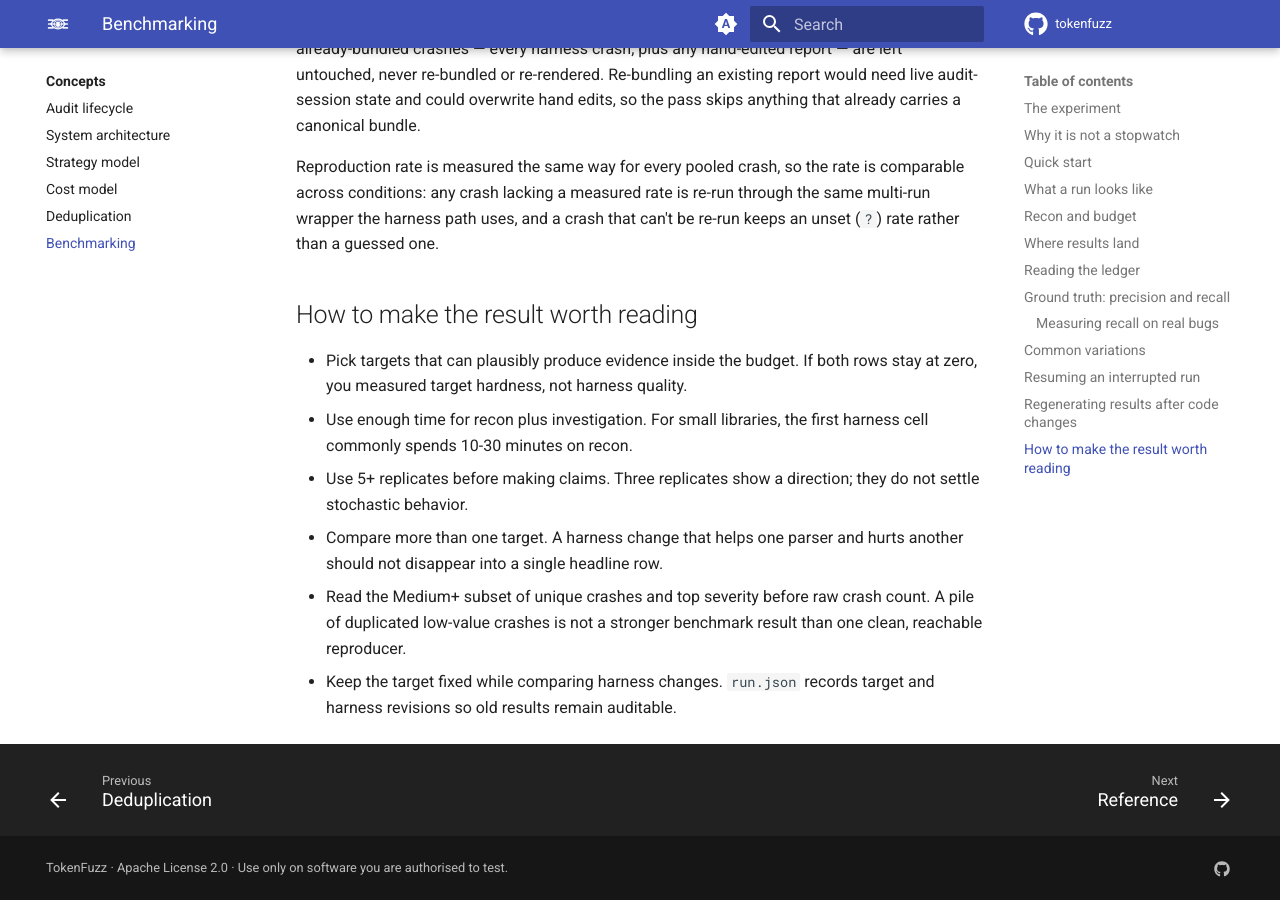
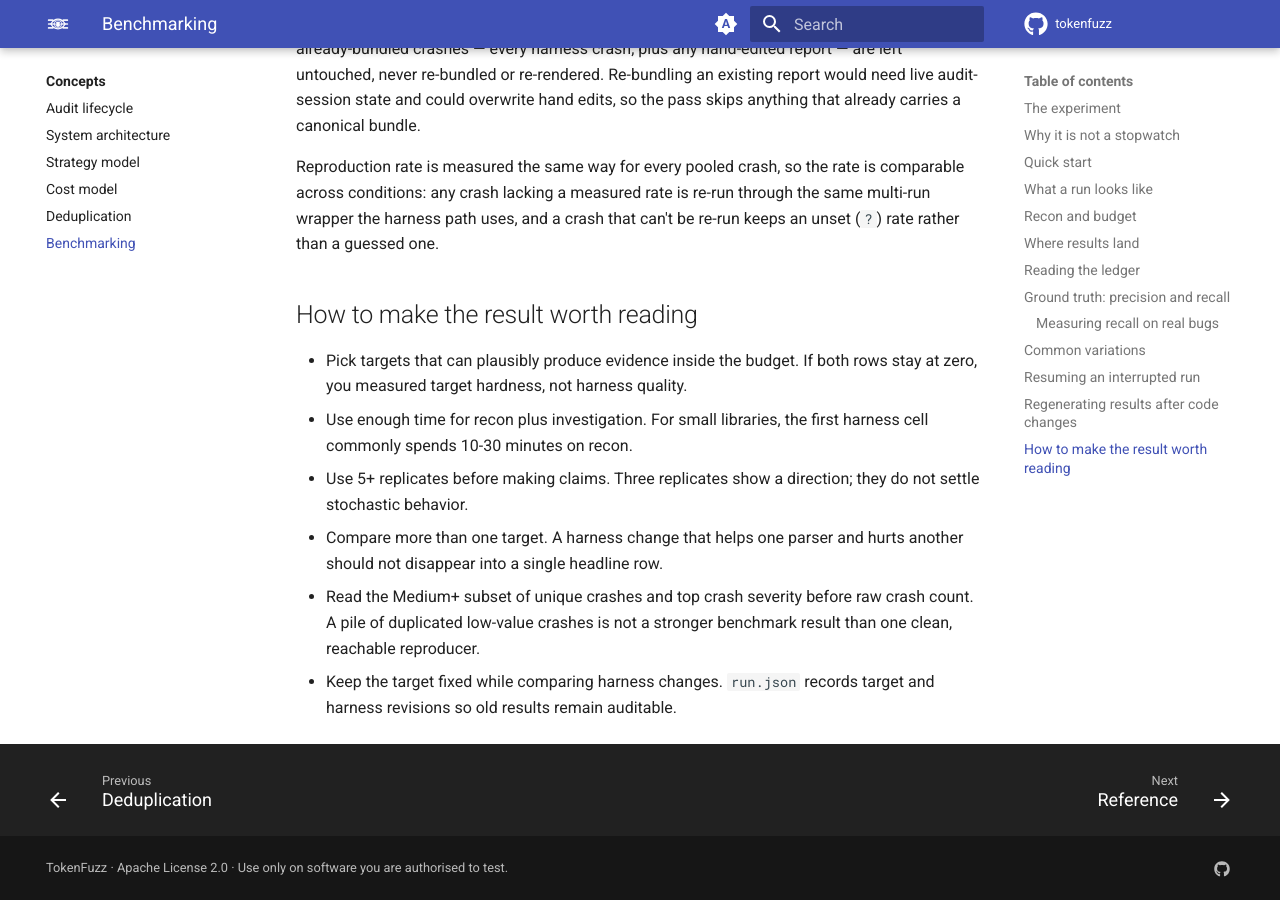
Before and after one commit to tokenfuzz/tokenfuzz, an MkDocs documentation site: the page built from docs/concepts/benchmark.md, in a window 1280 px wide and 900 px high, scrolled down 7752 px. Built offline with MkDocs 1.6.1 and Material for MkDocs 9.7.7, drawn with Linux system fonts in a browser that asks for light colours; comment, search, counter and statistics services are not loaded; some of the changed text lies outside the part shown.

Commit message:
Clarify benchmark crash severity column

```diff
--- a/docs/concepts/benchmark.md
+++ b/docs/concepts/benchmark.md
@@ -169,7 +169,7 @@
 | `Rejected crashes` | Crash directories rejected by triage. |
 | `Crashes` | Crash directories with real sanitizer output on disk. |
 | `Unique crashes` | Clustered crashes, shown `N (M M+)`: N unique, M scored Medium or higher. Links to the crash cluster report. |
-| `Top severity` | Highest crash severity observed in the cell. |
+| `Top crash severity` | Highest crash severity observed in the cell. |
 
 The count cells are links. They point into the condition-specific
 crash, finding, rejected-crash, rejected-finding, and cluster reports
@@ -354,7 +354,7 @@
   direction; they do not settle stochastic behavior.
 - Compare more than one target. A harness change that helps one parser
   and hurts another should not disappear into a single headline row.
-- Read the Medium+ subset of unique crashes and top severity before raw
+- Read the Medium+ subset of unique crashes and top crash severity before raw
   crash count.
   A pile of duplicated low-value crashes is not a stronger benchmark
   result than one clean, reachable reproducer.
```
Also changed, not shown: 4 other files.
